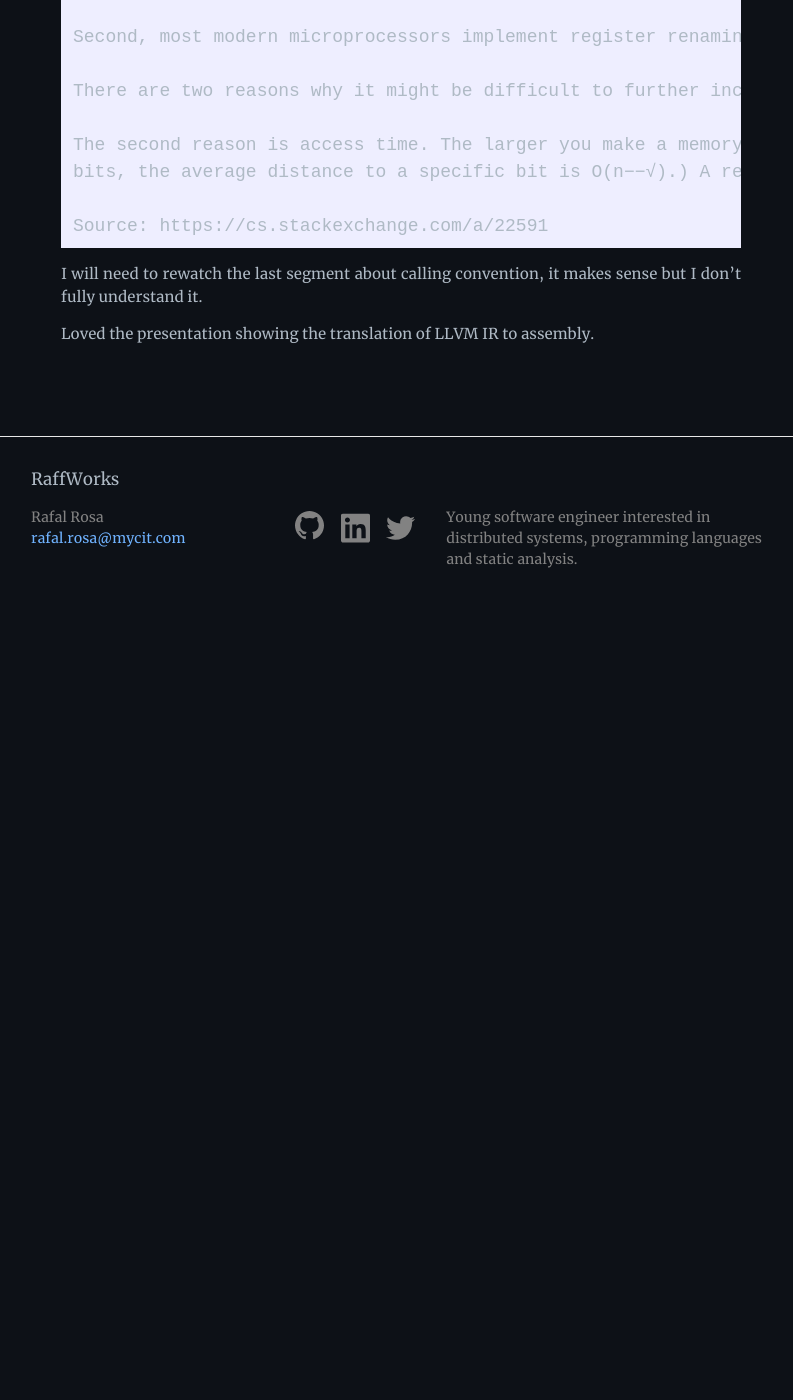
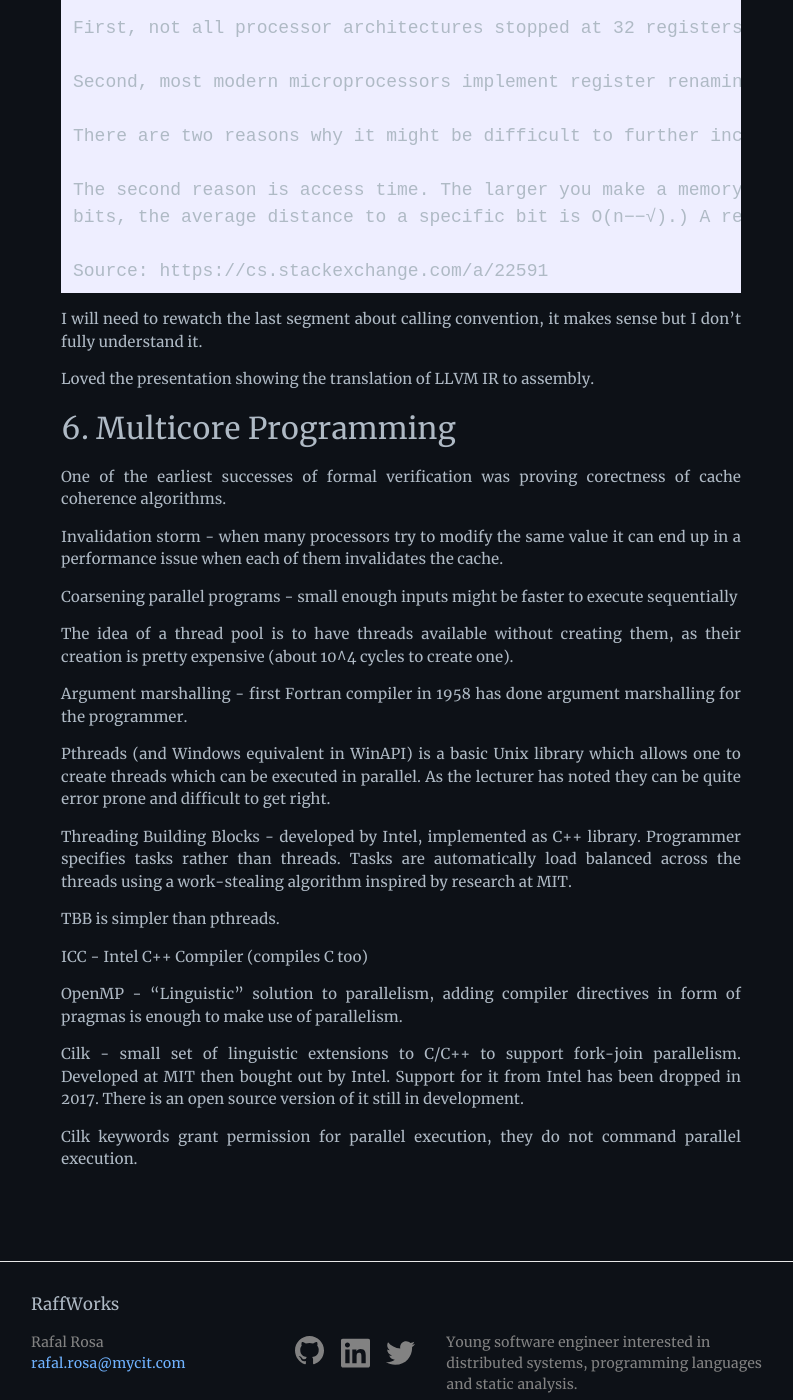
Before and after one commit to pomyslowynick/pomyslowynick.github.io, a Jekyll site: the page built from _posts/2022-02-04-performance-engineering-of-software.md, in a window 1280 px wide and 1400 px high, scrolled down 10292 px. Shown: the whole window, without its empty margins (239-1032 px from the left). Built offline with Jekyll 4.4.1, drawn with Linux system fonts in a browser that asks for light colours; before the commit the page ends 10922 px from its top, so only the background shows below that; some of the changed text lies outside the part shown.

Commit message:
Notes on lecture 6 of 6.172

```diff
--- a/_posts/2022-02-04-performance-engineering-of-software.md
+++ b/_posts/2022-02-04-performance-engineering-of-software.md
@@ -235,7 +235,7 @@ M5 =
 Most modern machines provide popcount instructions which operate much faster than any custom solutions.
 Compier intrinsics might allow one to use them.
 
-## Assembly Language & Computer Architecture
+## 4. Assembly Language & Computer Architecture
 
 Loved the joke about Intel.
 
@@ -402,3 +402,29 @@ I was wondering why is there a set, small number of registers in the CPU, below
 I will need to rewatch the last segment about calling convention, it makes sense but I don't fully understand it.
 
 Loved the presentation showing the translation of LLVM IR to assembly.
+
+## 6. Multicore Programming
+One of the earliest successes of formal verification was proving corectness of cache coherence algorithms.
+
+Invalidation storm - when many processors try to modify the same value it can end up in a performance issue when each of them invalidates the cache.
+
+Coarsening parallel programs - small enough inputs might be faster to execute sequentially
+
+The idea of a thread pool is to have threads available without creating them, as their creation is pretty expensive (about 10^4 cycles to create one).
+
+Argument marshalling - first Fortran compiler in 1958 has done argument marshalling for the programmer.
+
+Pthreads (and Windows equivalent in WinAPI) is a basic Unix library which allows one to create threads which can be executed in parallel. As the lecturer has noted they can be quite error prone and difficult to get right.
+
+Threading Building Blocks - developed by Intel, implemented as C++ library. Programmer specifies tasks rather than threads. Tasks are automatically load balanced across the threads using a work-stealing algorithm inspired by research at MIT.
+
+TBB is simpler than pthreads.
+
+ICC - Intel C++ Compiler (compiles C too)
+
+OpenMP - "Linguistic" solution to parallelism, adding compiler directives in form of pragmas is enough to make use of parallelism.
+
+Cilk - small set of linguistic extensions to C/C++ to support fork-join parallelism. Developed at MIT then bought out by Intel. Support for it from Intel has been dropped in 2017.
+There is an open source version of it still in development.
+
+Cilk keywords grant permission for parallel execution, they do not command parallel execution.
```
Also changed, not shown: other parts of _posts/2022-02-04-performance-engineering-of-software.md (+1 -1 lines).
